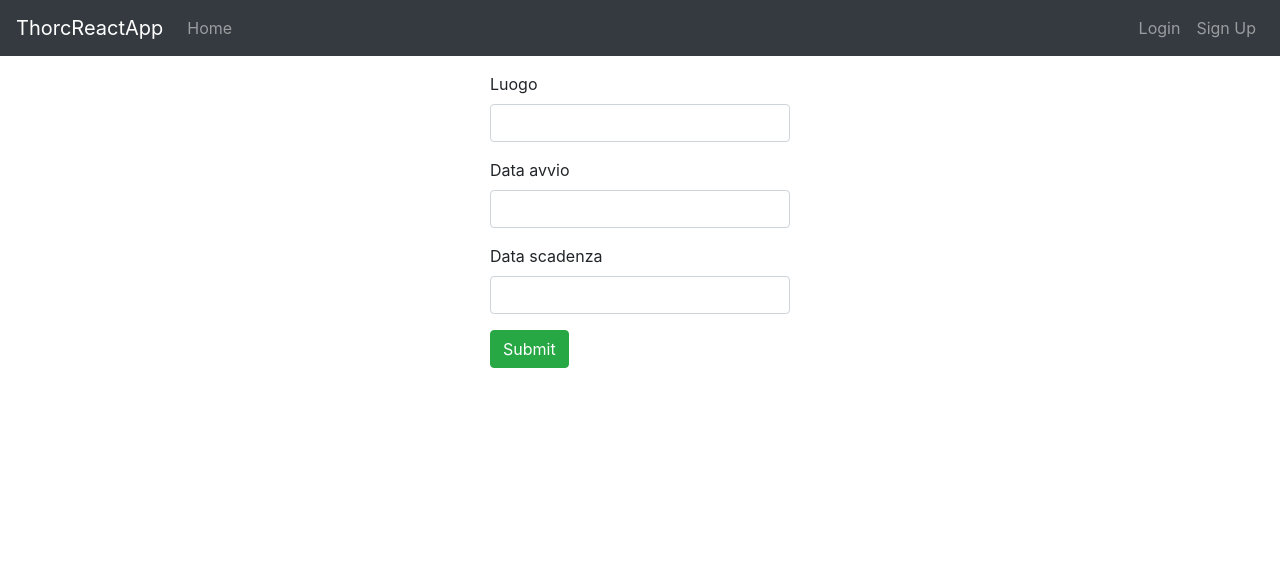
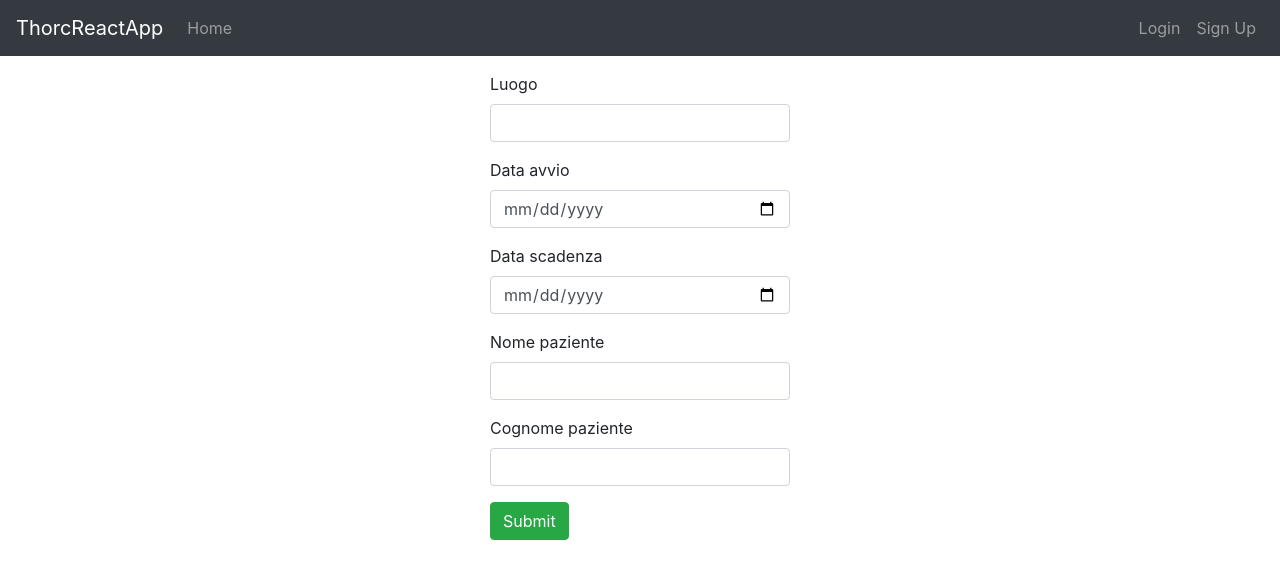
Before and after one commit to AThorc/reactJsFeApp, a React (Create React App) app: page /add in a window 1280 px wide. Shown: the top 578 px of the page. Built offline with nearby package versions, Linux system fonts and the light colour scheme.

Commit message:
Visitarefs #authorization - inizio add visita

```diff
--- a/src/components/AddVisita.js
+++ b/src/components/AddVisita.js
@@ -1,15 +1,22 @@
 import React, { useState } from "react";
 import VisitaDataService from "../services/VisitaService";
+
+import AuthService from "../services/auth.service";
 
 const AddVisita = () => {
   const initialVisitaState = {
     id: null,
     luogo: "",
     data_avvio: "",
-    data_scadenza: ""
+    data_scadenza: "",
+    nomePaziente: "",
+    cognomePaziente: "",
+    userid: null
   };
   const [visita, setVisita] = useState(initialVisitaState);
   const [submitted, setSubmitted] = useState(false);
+
+  const user = AuthService.getCurrentUser();
 
   const handleInputChange = event => {
     const { name, value } = event.target;
@@ -17,11 +24,17 @@ const AddVisita = () => {
   };
 
   const saveVisita = () => {
-    var data = {
-      luogo: visita.luogo,
-      data_avvio: visita.data_avvio,
-      data_scadenza: visita.data_scadenza
-    };
+    if(user){
+      var data = {
+        luogo: visita.luogo,
+        data_avvio: visita.data_avvio,
+        data_scadenza: visita.data_scadenza,
+        nomePaziente: visita.nomePaziente,
+        cognomePaziente: visita.cognomePaziente,
+        userid: user.id
+      };
+    }
+
 
     VisitaDataService.create(data)
       .then(response => {
@@ -29,7 +42,10 @@ const AddVisita = () => {
           id: response.data.id,
           luogo: response.data.luogo,
           data_avvio: response.data.data_avvio,
-          data_scadenza: response.data.data_scadenza
+          data_scadenza: response.data.data_scadenza,
+          nomePaziente: response.data.nomePaziente,
+          cognomePaziente: response.data.cognomePaziente,
+          userid: response.data.userid
         });
         setSubmitted(true);
         console.log(response.data);
@@ -71,7 +87,7 @@ const AddVisita = () => {
           <div className="form-group">
             <label htmlFor="description">Data avvio</label>
             <input
-              type="text"
+              type="date"
               className="form-control"
               id="description"
               required
@@ -84,13 +100,39 @@ const AddVisita = () => {
           <div className="form-group">
             <label htmlFor="description">Data scadenza</label>
             <input
-              type="text"
+              type="date"
               className="form-control"
               id="data_scadenza"
               required
               value={visita.data_scadenza}
               onChange={handleInputChange}
               name="data_scadenza"
+            />
+          </div>
+
+          <div className="form-group">
+            <label htmlFor="description">Nome paziente</label>
+            <input
+              type="text"
+              className="form-control"
+              id="nomePaziente"
+              required
+              value={visita.nomePaziente}
+              onChange={handleInputChange}
+              name="nomePaziente"
+            />
+          </div>
+
+          <div className="form-group">
+            <label htmlFor="description">Cognome paziente</label>
+            <input
+              type="text"
+              className="form-control"
+              id="cognomePaziente"
+              required
+              value={visita.cognomePaziente}
+              onChange={handleInputChange}
+              name="cognomePaziente"
             />
           </div>
 
```
